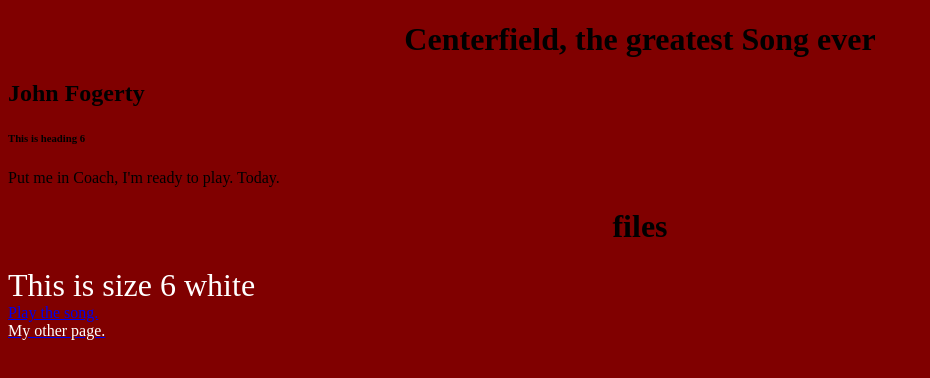
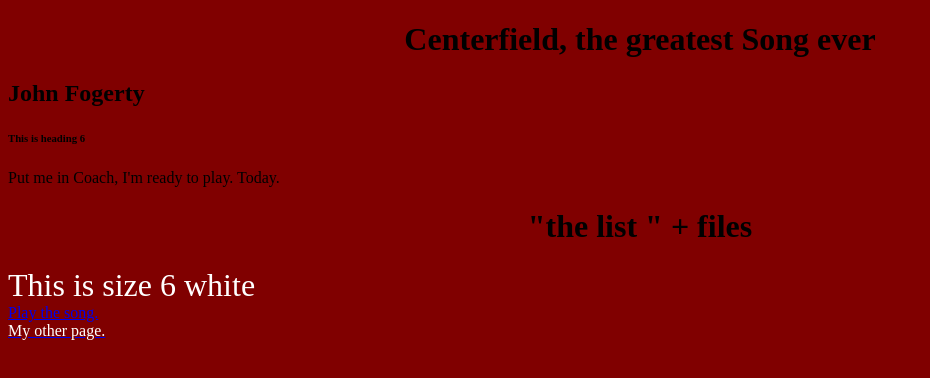
Before and after one commit to CSCE-111/ClassCode, a plain HTML site: page index.html in a window 1280 px wide. Shown: the whole page, without its empty margins (0-930 px from the left). Drawn offline with Linux system fonts and the light colour scheme.

Commit message:
Update index.html
second try for directory list

```diff
--- a/index.html
+++ b/index.html
@@ -27,7 +27,7 @@
           var fs = require('fs');
            var files = fs.readdirSync('/assets/photos/');
         </script>
-        <h1> files </h1>
+        <h1> "the list " + files </h1>
       </center>
       <font size="6" color="white">This is size 6 white
         </font>
```
